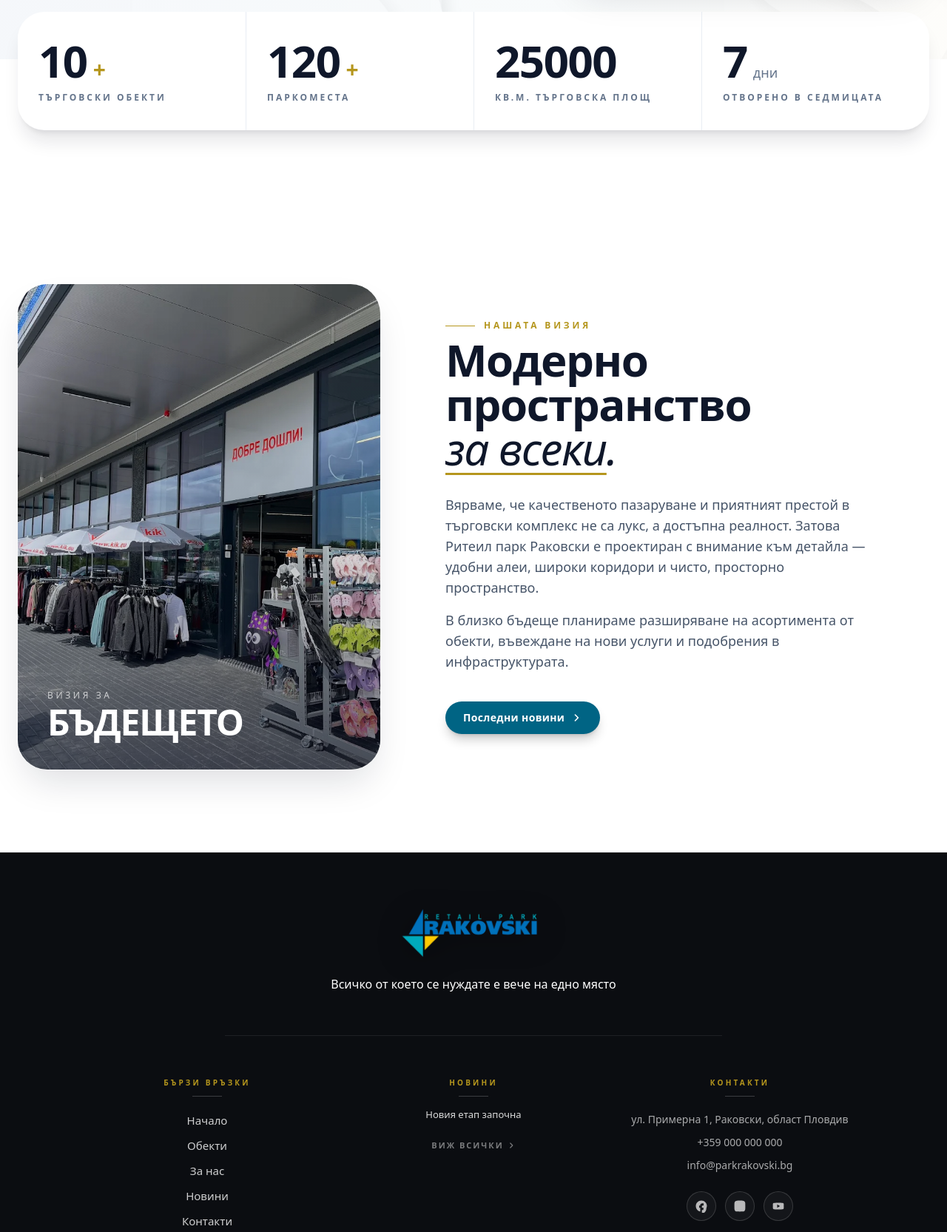
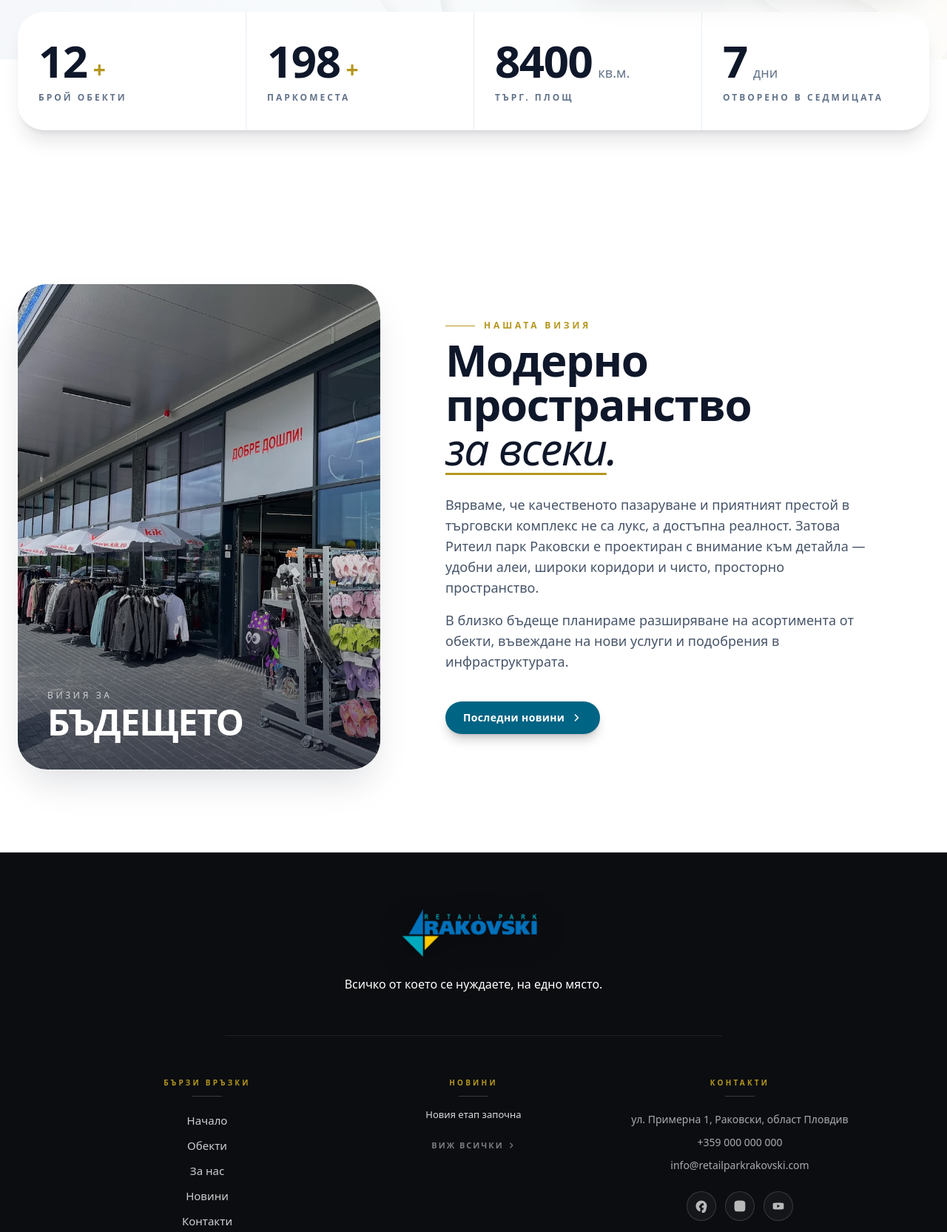
Before and after one commit to webstudio28/parkrakovski, an Eleventy site: page src/za-nas/index.njk in a window 1280 px wide. Shown: the part 720-2385 px from the top of the page at 74% size. Built offline with nearby package versions, Linux system fonts and the light colour scheme; Eleventy itself is replaced by a stand-in of ours; files that its build step writes are made by us from their sources.

Commit message:
some seo updates

```diff
--- a/src/_data/home.json
+++ b/src/_data/home.json
@@ -27,23 +27,23 @@
         ],
         "counters": [
             {
-                "label": "Търговски обекти",
-                "value": 10,
-                "suffix": "+sgdfergrth",
+                "label": "Брой обекти",
+                "value": 12,
+                "suffix": "+",
                 "accent": "yellow",
                 "icon": "shops"
             },
             {
                 "label": "Паркоместа",
-                "value": 120,
+                "value": 198,
                 "suffix": "+",
                 "accent": "teal",
                 "icon": "parking"
             },
             {
-                "label": "кв.м. търговска площ",
-                "value": 25000,
-                "suffix": "",
+                "label": "Търг. площ",
+                "value": 8400,
+                "suffix": "кв.м.",
                 "accent": "yellow",
                 "icon": "area"
             },
--- a/src/_data/site.config.json
+++ b/src/_data/site.config.json
@@ -2,7 +2,7 @@
     "brand": {
         "name": "Ритеил парк Раковски",
         "language": "bg",
-        "tagline": "Всичко от което се нуждате е вече на едно място"
+        "tagline": "Всичко от което се нуждаете, на едно място."
     },
     "colors": {
         "background": "#FFFFFF",
@@ -11,14 +11,14 @@
         "yellow": "#B5961D"
     },
     "seo": {
-        "siteUrl": "https://example.com",
-        "defaultTitle": "Base 11ty Site",
-        "defaultDescription": "A minimal Eleventy starter with data-driven navigation."
+        "siteUrl": "https://retailparkrakovski.com",
+        "defaultTitle": "Ритеил парк Раковски",
+        "defaultDescription": "Всичко от което се нуждаете, на едно място. Магазини, услуги и удобен паркинг в Раковски."
     },
     "footer": {
         "address": "ул. Примерна 1, Раковски, област Пловдив",
         "phone": "+359 000 000 000",
-        "email": "info@parkrakovski.bg",
+        "email": "info@retailparkrakovski.com",
         "social": {
             "facebook": "#",
             "instagram": "#",
--- a/src/_includes/footer.njk
+++ b/src/_includes/footer.njk
@@ -14,7 +14,7 @@
         />
       </a>
       <p class="mx-auto mt-5 max-w-xl text-sm leading-relaxed text-white/58 sm:text-base sm:leading-relaxed">
-        {{ site.brand.tagline | default('Всичко от което се нуждате е вече на едно място.') }}
+        {{ site.brand.tagline | default('Всичко от което се нуждаете, на едно място.') }}
       </p>
     </div>
 
--- a/src/index.njk
+++ b/src/index.njk
@@ -84,7 +84,7 @@ description: Welcome to the base Eleventy website.
 
       <!-- Help text -->
       <p class="mt-3 sm:mt-4 text-white/70 text-base sm:text-lg leading-relaxed max-w-md mx-auto [text-shadow:0_2px_10px_rgba(0,0,0,0.45)]">
-        Всичко от което се нуждате е вече на едно място. Спестяваш време
+        {{ site.brand.tagline | default('Всичко от което се нуждаете, на едно място.') }}
       </p>
       </div>
     </div>
--- a/src/za-nas/index.njk
+++ b/src/za-nas/index.njk
@@ -49,7 +49,7 @@ description: "Научете повече за Ритеил парк Раков
 
         <div class="mt-8 space-y-4 text-slate-600 text-base sm:text-lg leading-relaxed max-w-xl">
           <p>Ритеил парк Раковски е новото място за пазар, услуги и почивка — създадено да улеснява живота на местната общност. Любимите ви марки, удобен паркинг и просторна търговска зона на едно място.</p>
-          <p>С над 25 000 кв.м. търговска площ и повече от 10 водещи марки, комплексът е проектиран с мисъл за вашия комфорт и удобство.</p>
+          <p>С 8 400 кв.м. търговска площ (вкл. Лидл) и 12 обекта, комплексът е проектиран с мисъл за вашия комфорт и удобство.</p>
         </div>
 
         <div class="mt-10 flex flex-wrap items-center gap-5">
@@ -75,41 +75,27 @@ description: "Научете повече за Ритеил парк Раков
     {# ── Counter strip ── #}
     <div class="mt-8 sm:mt-10 rounded-[1.75rem] sm:rounded-[2.25rem] overflow-hidden bg-white shadow-xl shadow-slate-900/10">
       <div class="grid grid-cols-2 sm:grid-cols-4 divide-x divide-y sm:divide-y-0 divide-slate-200/80">
-        <div class="relative px-5 py-7 sm:px-7 sm:py-9 group">
-          <div class="flex items-baseline gap-2">
-            <span class="text-4xl sm:text-5xl lg:text-6xl font-extrabold tracking-tight text-slate-900 tabular-nums">10</span>
-            <span class="text-2xl sm:text-3xl font-extrabold text-brand-yellow leading-none">+</span>
+        {% for counter in home.about.counters %}
+          {% set suffixIsUnit = counter.suffix and counter.suffix != '+' %}
+          <div class="relative px-5 py-7 sm:px-7 sm:py-9 group">
+            <div class="flex items-baseline gap-2">
+              <span class="text-4xl sm:text-5xl lg:text-6xl font-extrabold tracking-tight text-slate-900 tabular-nums js-counter" data-counter-target="{{ counter.value }}">0</span>
+              {% if counter.suffix == '+' %}
+                <span class="text-2xl sm:text-3xl font-extrabold text-brand-yellow leading-none">+</span>
+              {% elif suffixIsUnit %}
+                <span class="text-base sm:text-lg font-medium text-slate-500 leading-none">{{ counter.suffix }}</span>
+              {% endif %}
+            </div>
+            <div class="mt-3 text-[10px] sm:text-xs uppercase tracking-[0.25em] font-semibold text-slate-500">{{ counter.label }}</div>
+            <span class="absolute left-5 sm:left-7 bottom-3 h-px w-0 bg-brand-yellow/80 transition-all duration-500 group-hover:w-12"></span>
           </div>
-          <div class="mt-3 text-[10px] sm:text-xs uppercase tracking-[0.25em] font-semibold text-slate-500">Търговски обекти</div>
-          <span class="absolute left-5 sm:left-7 bottom-3 h-px w-0 bg-brand-yellow/80 transition-all duration-500 group-hover:w-12"></span>
-        </div>
-        <div class="relative px-5 py-7 sm:px-7 sm:py-9 group">
-          <div class="flex items-baseline gap-2">
-            <span class="text-4xl sm:text-5xl lg:text-6xl font-extrabold tracking-tight text-slate-900 tabular-nums">120</span>
-            <span class="text-2xl sm:text-3xl font-extrabold text-brand-yellow leading-none">+</span>
-          </div>
-          <div class="mt-3 text-[10px] sm:text-xs uppercase tracking-[0.25em] font-semibold text-slate-500">Паркоместа</div>
-          <span class="absolute left-5 sm:left-7 bottom-3 h-px w-0 bg-brand-yellow/80 transition-all duration-500 group-hover:w-12"></span>
-        </div>
-        <div class="relative px-5 py-7 sm:px-7 sm:py-9 group">
-          <div class="flex items-baseline gap-2">
-            <span class="text-4xl sm:text-5xl lg:text-6xl font-extrabold tracking-tight text-slate-900 tabular-nums">25000</span>
-          </div>
-          <div class="mt-3 text-[10px] sm:text-xs uppercase tracking-[0.25em] font-semibold text-slate-500">кв.м. търговска площ</div>
-          <span class="absolute left-5 sm:left-7 bottom-3 h-px w-0 bg-brand-yellow/80 transition-all duration-500 group-hover:w-12"></span>
-        </div>
-        <div class="relative px-5 py-7 sm:px-7 sm:py-9 group">
-          <div class="flex items-baseline gap-2">
-            <span class="text-4xl sm:text-5xl lg:text-6xl font-extrabold tracking-tight text-slate-900 tabular-nums">7</span>
-            <span class="text-base sm:text-lg font-medium text-slate-500 leading-none">дни</span>
-          </div>
-          <div class="mt-3 text-[10px] sm:text-xs uppercase tracking-[0.25em] font-semibold text-slate-500">Отворено в седмицата</div>
-          <span class="absolute left-5 sm:left-7 bottom-3 h-px w-0 bg-brand-yellow/80 transition-all duration-500 group-hover:w-12"></span>
-        </div>
+        {% endfor %}
       </div>
     </div>
 
   </div>
+
+  <script src="{{ '/assets/js/counters.js' | url }}" defer></script>
 </section>
 
 {# ── Section 2: Vision (second editorial block) ───────────────────────── #}
```
